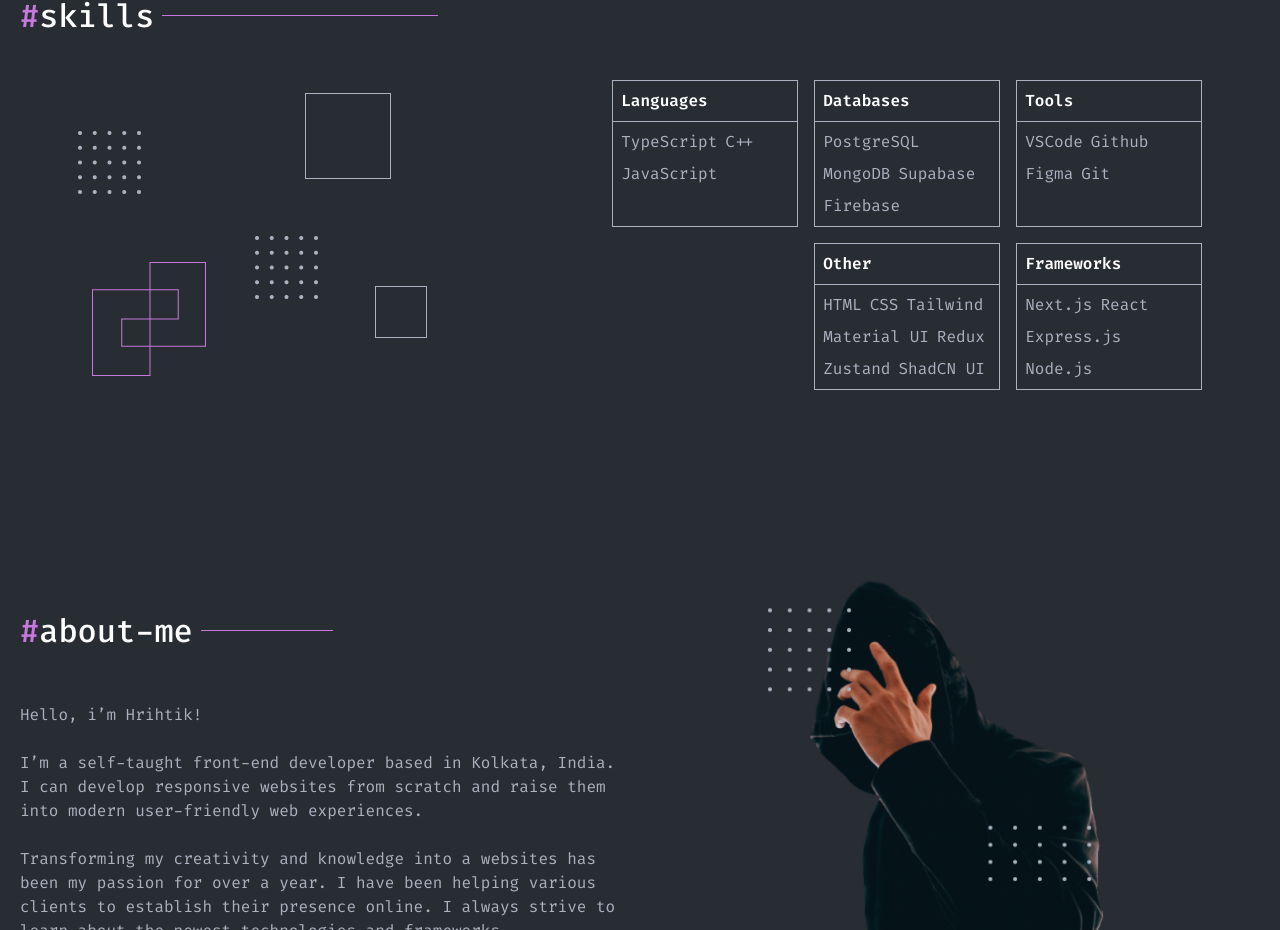
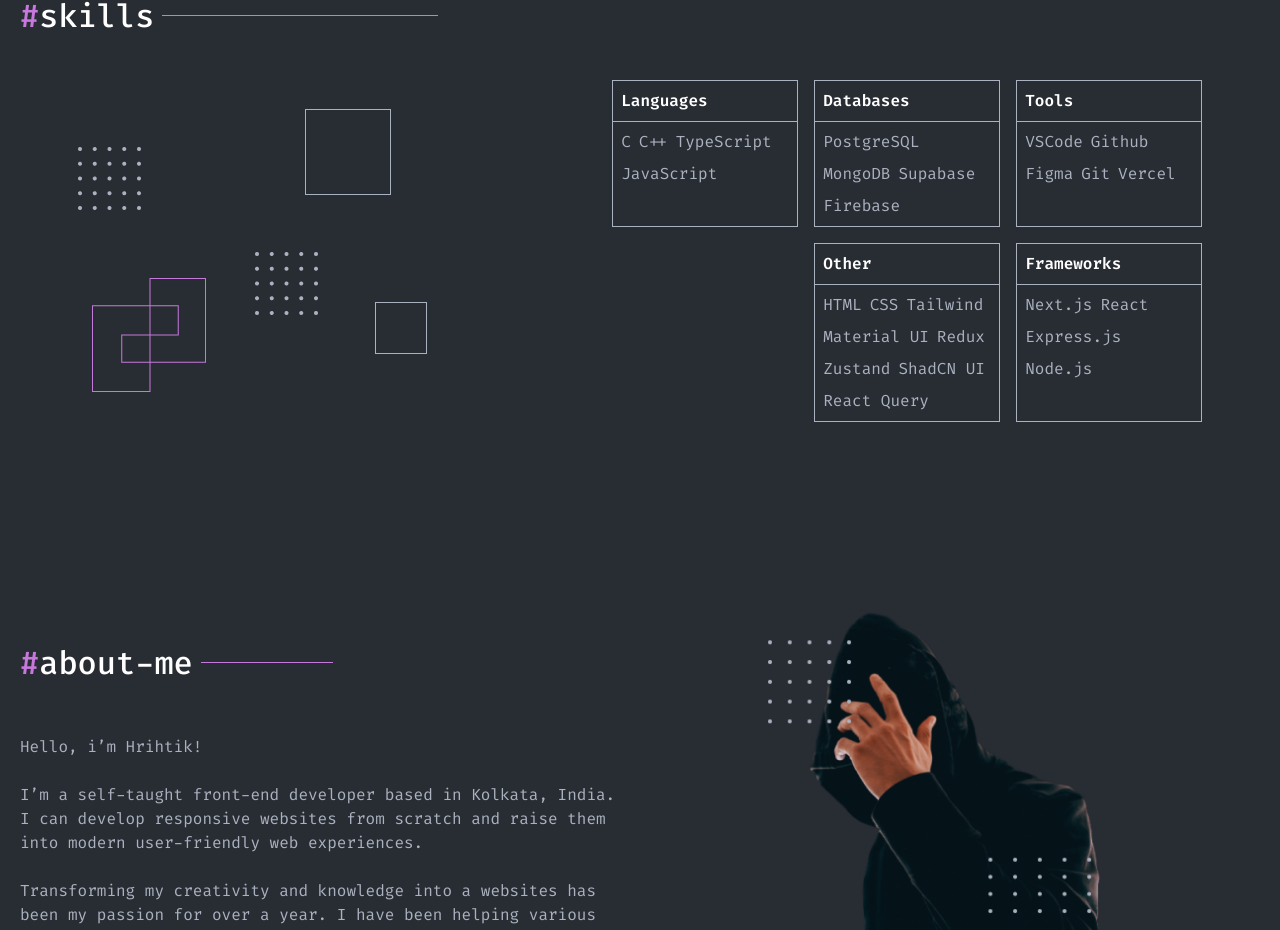
Before and after one commit to Hrithik0112/Hrithik-Devfolio, a Next.js app: page / in a window 1280 px wide. Shown: the part 1860-2790 px from the top of the page. Built offline with nearby package versions, Linux system fonts and the light colour scheme.

Commit message:
updated skills

```diff
--- a/src/components/SkillSection.tsx
+++ b/src/components/SkillSection.tsx
@@ -7,16 +7,25 @@ const SkillSection = (props: Props) => {
   const skills = [
     {
       title: "Languages",
-      languages: ["TypeScript", "C++", "JavaScript"],
+      languages: ["C", "C++", "TypeScript", "JavaScript"],
     },
     { title: "Databases", languages: ["PostgreSQL", "MongoDB", "Supabase", "Firebase"] },
     {
       title: "Tools",
-      languages: ["VSCode", "Github", "Figma", "Git"],
+      languages: ["VSCode", "Github", "Figma", "Git", "Vercel"],
     },
     {
       title: "Other",
-      languages: ["HTML", "CSS", "Tailwind", "Material UI", "Redux", "Zustand", "ShadCN UI"],
+      languages: [
+        "HTML",
+        "CSS",
+        "Tailwind",
+        "Material UI",
+        "Redux",
+        "Zustand",
+        "ShadCN UI",
+        "React Query",
+      ],
     },
     {
       title: "Frameworks",
```
